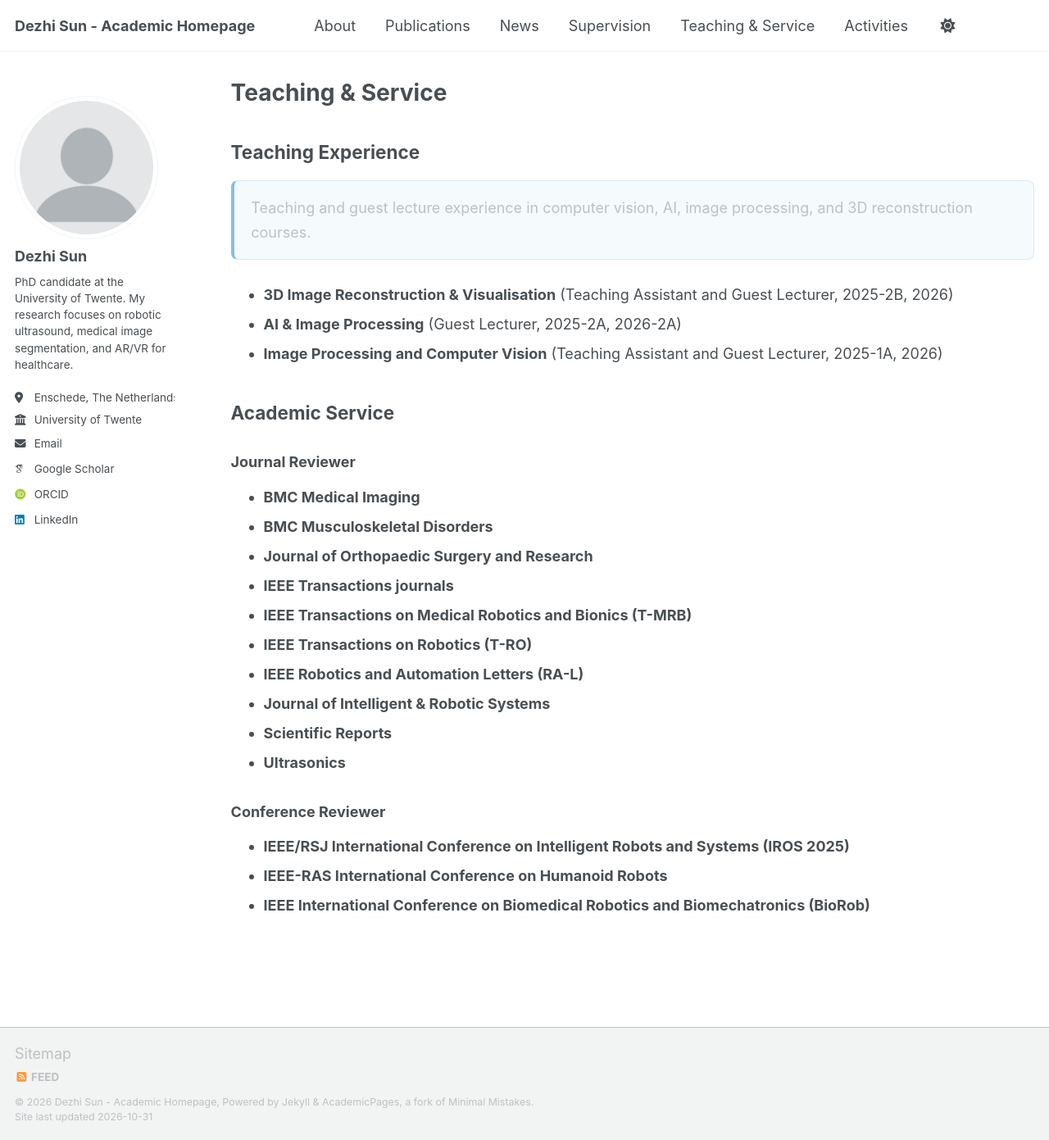
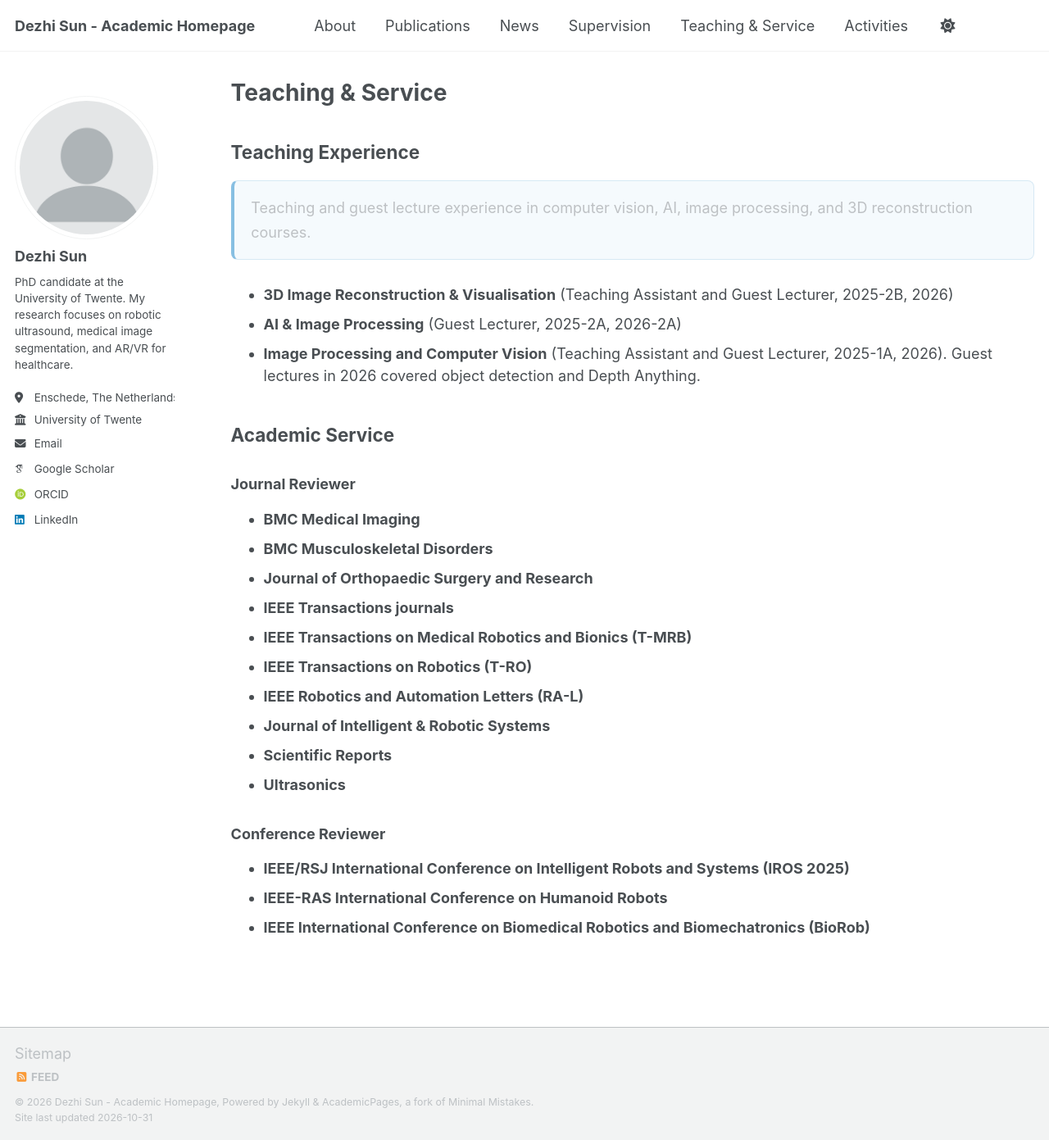
Before and after one commit to Jacksundezhi/Jacksundezhi.github.io, a Jekyll site: the page built from _pages/teaching.md, in a window 1280 px wide and 1391 px high. Shown: the whole window at 82% size. Built offline with Jekyll 4.4.1, drawn with Linux system fonts in a browser that asks for light colours; some web fonts are replaced; a script bundle is joined from its source files by our own code; library files that are not in the unit come from our copies.

Commit message:
Add IPCV guest lecture topics

```diff
--- a/_pages/teaching.md
+++ b/_pages/teaching.md
@@ -13,7 +13,7 @@ author_profile: true
 
 - **3D Image Reconstruction & Visualisation** (Teaching Assistant and Guest Lecturer, 2025-2B, 2026)
 - **AI & Image Processing** (Guest Lecturer, 2025-2A, 2026-2A)
-- **Image Processing and Computer Vision** (Teaching Assistant and Guest Lecturer, 2025-1A, 2026)
+- **Image Processing and Computer Vision** (Teaching Assistant and Guest Lecturer, 2025-1A, 2026). Guest lectures in 2026 covered object detection and Depth Anything.
 
 ## Academic Service
 
```
